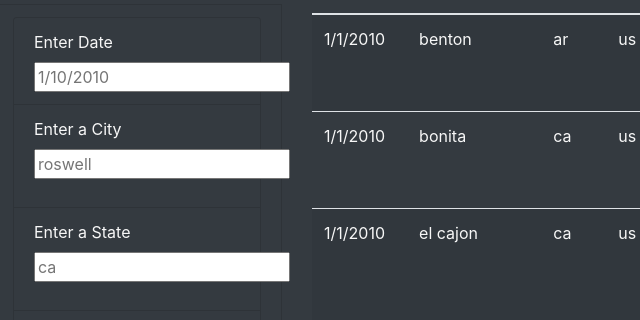
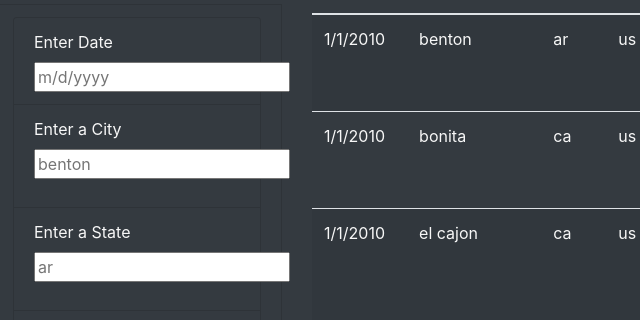
Before and after one commit to honoruru/UFOs, a plain HTML site: page index.html in a window 1280 px wide. Shown: the part 775-1095 px from the top of the page, 23-663 px from the left. Drawn offline with nearby package versions, Linux system fonts and the light colour scheme.

Commit message:
Final Challenge Commit

```diff
--- a/index.html
+++ b/index.html
@@ -47,19 +47,28 @@
           <div class="col-md-3">
             <form class="bg-dark">
                 <p>Filter Search</p>
+
+
+                <!-- <div class="wrapper">
+                  <nav class="navbar navbar-dark bg-dark navbar-expand-lg">
+                      <a class="navbar-brand" href="index.html">Clear Fields</a>
+                  </nav>
+              </div> -->
+
+
                 <ul class="list-group-item bg-dark"
                     style="list-style-type:none;">
                   <li class="list-group-item bg-dark">
                     <label for="date">Enter Date</label>
-                    <input type="text" placeholder="1/10/2010" id="datetime" />
+                    <input type="text" placeholder="m/d/yyyy" id="datetime" />
                   </li>
                   <li class="list-group-item bg-dark">
                     <label for="city">Enter a City</label>
-                    <p><input type="text" placeholder="roswell" id="city" /></p>
+                    <p><input type="text" placeholder="benton" id="city" /></p>
                   </li>
                   <li class="list-group-item bg-dark">
                     <label for="state">Enter a State</label>
-                    <p><input type="text" placeholder="ca" id="state" /></p>
+                    <p><input type="text" placeholder="ar" id="state" /></p>
                   </li>
                   <li class="list-group-item bg-dark">
                     <label for="country">Enter a Country</label>
```
Also changed, not shown: Challenge Images/Menu image.PNG (added), Challenge Images/Menu image2.png (added), Challenge Images/date enter.PNG (added), Challenge Images/heading image.PNG (added), Challenge Images/page image.PNG (added), Challenge Images/top image.PNG (added), Challenge Images/top image2.png (added), 1 other file.
